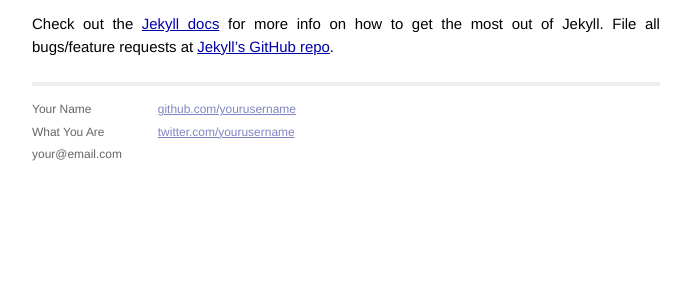
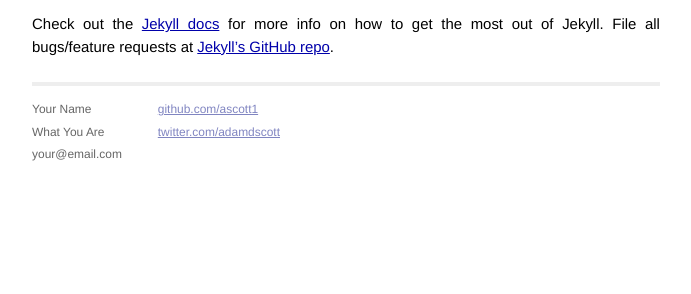
Before and after one commit to ascott1/Code-and-Create, a Jekyll site: the page built from _posts/2013-06-08-welcome-to-jekyll.markdown, in a window 1280 px wide. Shown: the part 411-705 px from the top of the page, without its empty margins (294-985 px from the left). Built offline with Jekyll 4.4.1, drawn with Linux system fonts in a browser that asks for light colours; Markdown is read by kramdown in place of the engine named in the settings.

Commit message:
include baseurl paths in links

```diff
--- a/_layouts/default.html
+++ b/_layouts/default.html
@@ -7,10 +7,10 @@
         <meta name="viewport" content="width=device-width">
 
         <!-- syntax highlighting CSS -->
-        <link rel="stylesheet" href="/css/syntax.css">
+        <link rel="stylesheet" href="{{ site.baseurl }}/css/syntax.css">
 
         <!-- Custom CSS -->
-        <link rel="stylesheet" href="/css/main.css">
+        <link rel="stylesheet" href="{{ site.baseurl }}/css/main.css">
 
     </head>
     <body>
@@ -34,8 +34,8 @@
               </div>
               <div class="contact">
                 <p>
-                  <a href="http://github.com/yourusername/">github.com/yourusername</a><br />
-                  <a href="http://twitter.com/yourusername/">twitter.com/yourusername</a><br />
+                  <a href="http://github.com/yourusername/">github.com/ascott1</a><br />
+                  <a href="http://twitter.com/yourusername/">twitter.com/adamdscott</a><br />
                 </p>
               </div>
             </div>
--- a/index.html
+++ b/index.html
@@ -7,7 +7,7 @@
   <h1>Blog Posts</h1>
   <ul class="posts">
     {% for post in site.posts %}
-      <li><span>{{ post.date | date_to_string }}</span> &raquo; <a href="{{ post.url }}">{{ post.title }}</a></li>
+      <li><span>{{ post.date | date_to_string }}</span> &raquo; <a href="{{ site.baseurl }}{{ post.url }}">{{ post.title }}</a></li>
     {% endfor %}
   </ul>
 </div>
```
